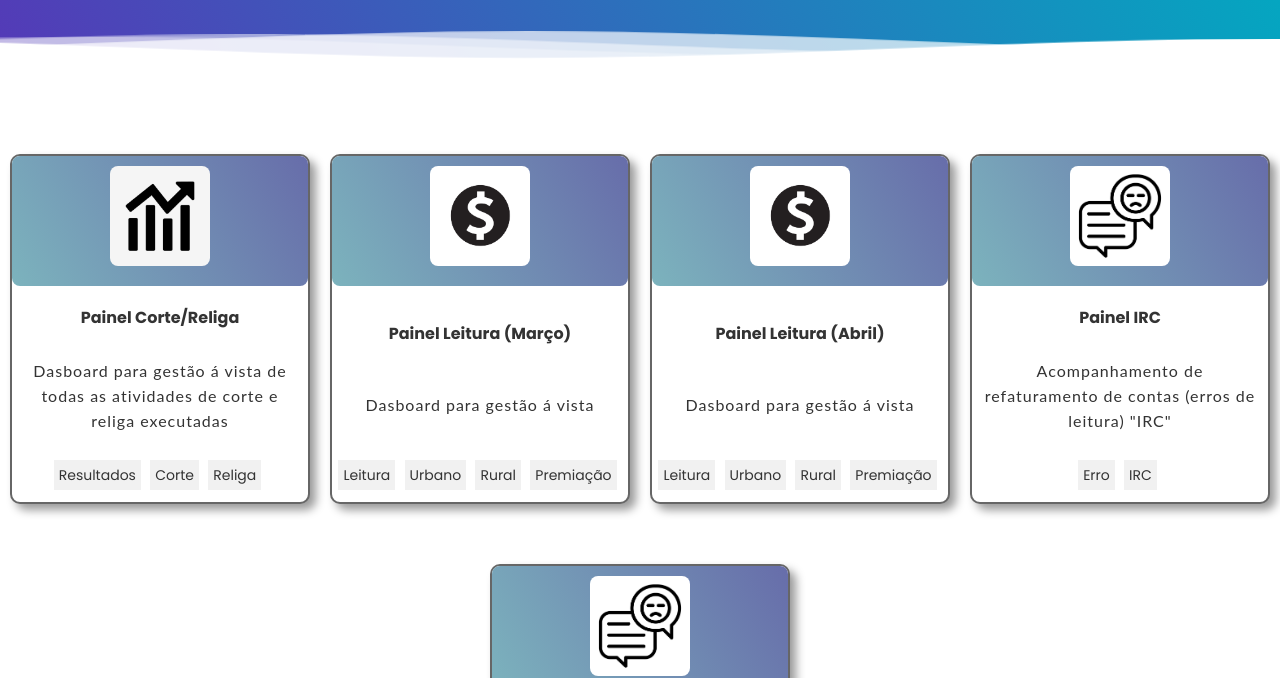
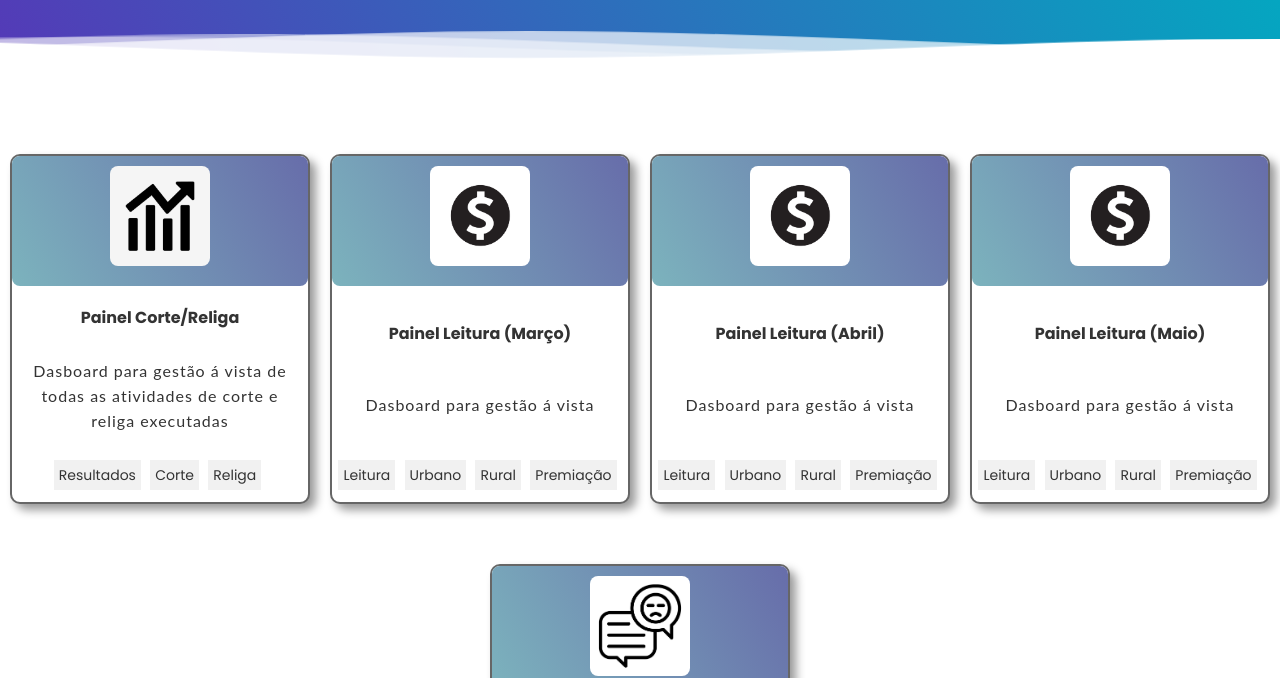
Before and after one commit to 4driano4breu/Elcop, a plain HTML site: page index.html in a window 1280 px wide. Shown: the part 131-809 px from the top of the page. Drawn offline with nearby package versions, Linux system fonts and the light colour scheme.

Commit message:
Correção

```diff
--- a/index.html
+++ b/index.html
@@ -102,13 +102,15 @@
             <a href="bi-leitura-maio.html">
                 <article>
                     <div class="image">
-                        <img src="images/icone-irc.jpg" width="100px" height="100px" alt="icone-leitura-maio">
+                        <img src="images/icone-leitura.jpg" width="100px" height="100px" alt="icone-leitura-maio">
                     </div>
-                    <h4>Painel IRC</h4>
-                    <p>Acompanhamento de refaturamento de contas (erros de leitura) "IRC"</p>
+                    <h4>Painel Leitura (Maio)</h4>
+                    <p>Dasboard para gestão á vista</p>
                     <div class="tags-div">
-                        <span>Erro</span>
-                        <span>IRC</span>
+                      <span>Leitura</span>
+                      <span>Urbano</span>
+                      <span>Rural</span>
+                      <span>Premiação</span>
                     </div>
                 </article>
             </a>
```
